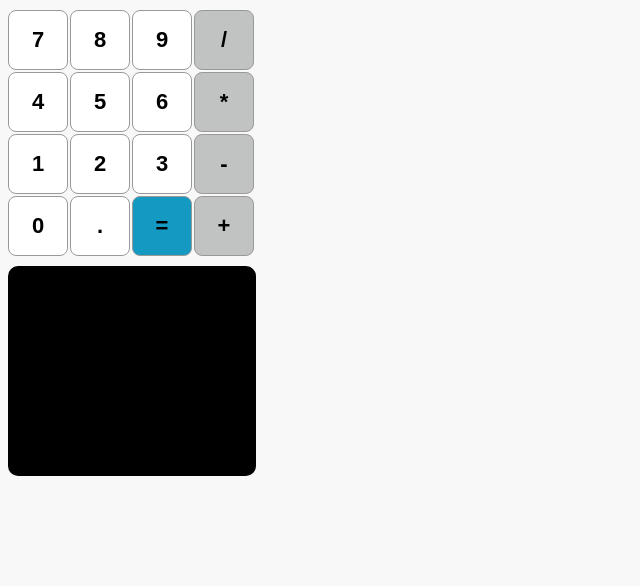
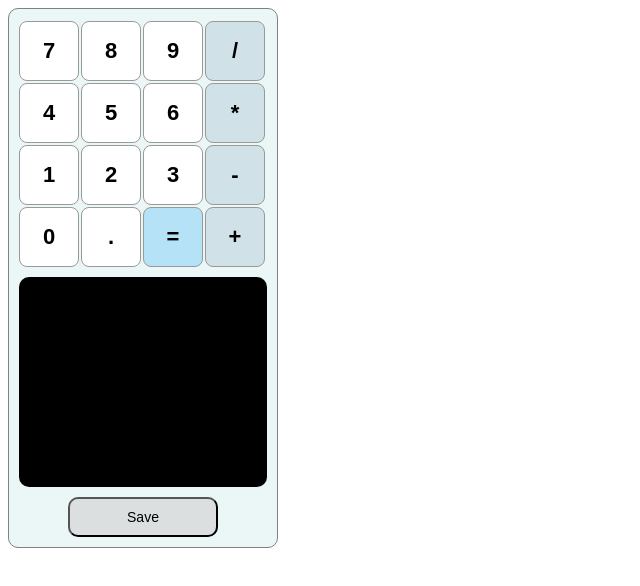
Before and after one commit to adisanf/Calculator-Front-React, a React app: page / in a window 1280 px wide. Shown: the top 586 px of the page, without its empty margins (0-640 px from the left). Built offline with nearby package versions, Linux system fonts and the light colour scheme.

Commit message:
Refactored project in several files. Created service with basic Promise returning fake data.

```diff
--- a/index.html
+++ b/index.html
@@ -1,7 +1,7 @@
 <!DOCTYPE html>
 <html>
   <head>
-    <title>My React Configuration Setup</title>
+    <title>Calculator</title>
   </head>
   <body>
     <div id="root"></div>
--- a/src/style/index.css
+++ b/src/component/App.css
@@ -15,11 +15,11 @@
 }
 
 .special.key {
-  background: rgb(193, 194, 194);
+  background: #d1e1e8;
 }
 
 .equals.key {
-  background: rgb(19, 153, 194);
+  background: #b5e2f7;
 }
 
 .key:focus {
@@ -48,11 +48,27 @@
 }
 
 .outputLine {
-  color: #fff;
+  color: white;
   min-height: 20px;
   word-break: break-all;
 }
 
 .calculator {
   width: 248px;
+  border: 1px solid grey;
+  border-radius: 10px;
+  padding: 10px;
+  background: #ebf7f7;
 }
+
+.save {
+  margin-right: auto;
+  margin-left: auto;
+  margin-top: 10px;
+  display: block;
+  border-radius: 10px;
+  width: 150px;
+  height: 40px;
+  background: #dcdfe0;
+  font-size: 14px;
+}
--- /dev/null
+++ b/src/component/App.js
@@ -0,0 +1,14 @@
+import React from 'react';
+import { Calculator } from './Calculator.js';
+
+class App extends React.Component {
+  render() {
+    return (
+      <div>
+        <Calculator />
+      </div>
+    );
+  }
+}
+
+export { App };
--- /dev/null
+++ b/src/component/Calculator.js
@@ -0,0 +1,130 @@
+import React from 'react';
+import './App.css';
+import { CalculatorService } from 'service/CalculatorService';
+
+class Calculator extends React.Component {
+  constructor(props) {
+    super(props);
+    this.state = {
+      lines: [''],
+    };
+  }
+
+  handleClick(value) {
+    const lines = this.state.lines.slice();
+
+    if (value === '=') {
+      if (lines[0] === '') {
+        return;
+      }
+      if (this.checkCurrentExpressionIsEvaluable(lines[0])) {
+        lines[0] = `${lines[0]} = ${eval(lines[0])}`;
+      } else {
+        lines[0] = `${lines[0]} = ERROR`;
+      }
+      lines.unshift('');
+    } else {
+      lines[0] += value;
+    }
+    this.setState({ lines: lines.slice(0, 10) });
+  }
+
+  checkCurrentExpressionIsEvaluable(expression) {
+    try {
+      eval(expression);
+      return true;
+    } catch (error) {
+      return false;
+    }
+  }
+
+  save() {
+    CalculatorService.saveCurrentOperations();
+  }
+
+  render() {
+    return (
+      <div className="calculator">
+        <div className="calculator-input">
+          <CalculatorInput
+            onClick={classNames => this.handleClick(classNames)}
+          />
+        </div>
+        <div className="calculator-screen">
+          <CalculatorScreen lines={this.state.lines} />
+        </div>
+        <button className="save" onClick={this.save}>
+          Save
+        </button>
+      </div>
+    );
+  }
+}
+
+function Key(props) {
+  return (
+    <button className={props.classNames.join(' ')} onClick={props.onClick}>
+      {props.value}
+    </button>
+  );
+}
+
+class CalculatorInput extends React.Component {
+  renderKey(value, ...classNames) {
+    classNames = classNames.concat(['key']);
+    return (
+      <Key
+        value={value}
+        classNames={classNames}
+        onClick={() => this.props.onClick(value)}
+      ></Key>
+    );
+  }
+
+  render() {
+    return (
+      <div>
+        <div className="input-row">
+          {this.renderKey('7')}
+          {this.renderKey('8')}
+          {this.renderKey('9')}
+          {this.renderKey('/', 'special')}
+        </div>
+        <div className="input-row">
+          {this.renderKey('4')}
+          {this.renderKey('5')}
+          {this.renderKey('6')}
+          {this.renderKey('*', 'special')}
+        </div>
+        <div className="input-row">
+          {this.renderKey('1')}
+          {this.renderKey('2')}
+          {this.renderKey('3')}
+          {this.renderKey('-', 'special')}
+        </div>
+        <div className="input-row">
+          {this.renderKey('0')}
+          {this.renderKey('.')}
+          {this.renderKey('=', 'equals')}
+          {this.renderKey('+', 'special')}
+        </div>
+      </div>
+    );
+  }
+}
+
+function OutputLine(props) {
+  return <div className="outputLine">{props.value}</div>;
+}
+
+function CalculatorScreen(props) {
+  return (
+    <div>
+      {props.lines.map((line, i) => (
+        <OutputLine key={i} value={line} />
+      ))}
+    </div>
+  );
+}
+
+export { Calculator };
--- a/src/index.js
+++ b/src/index.js
@@ -1,126 +1,5 @@
 import React from 'react';
 import ReactDOM from 'react-dom';
-import './style/index.css';
-import './style/main.less';
+import { App } from './component/App.js';
 
-function Key(props) {
-  return (
-    <button className={props.classNames.join(' ')} onClick={props.onClick}>
-      {props.value}
-    </button>
-  );
-}
-
-class CalculatorInput extends React.Component {
-  renderKey(value, ...classNames) {
-    classNames = classNames.concat(['key']);
-    return (
-      <Key
-        value={value}
-        classNames={classNames}
-        onClick={() => this.props.onClick(value)}
-      ></Key>
-    );
-  }
-
-  render() {
-    return (
-      <div>
-        <div className="input-row">
-          {this.renderKey('7')}
-          {this.renderKey('8')}
-          {this.renderKey('9')}
-          {this.renderKey('/', 'special')}
-        </div>
-        <div className="input-row">
-          {this.renderKey('4')}
-          {this.renderKey('5')}
-          {this.renderKey('6')}
-          {this.renderKey('*', 'special')}
-        </div>
-        <div className="input-row">
-          {this.renderKey('1')}
-          {this.renderKey('2')}
-          {this.renderKey('3')}
-          {this.renderKey('-', 'special')}
-        </div>
-        <div className="input-row">
-          {this.renderKey('0')}
-          {this.renderKey('.')}
-          {this.renderKey('=', 'equals')}
-          {this.renderKey('+', 'special')}
-        </div>
-      </div>
-    );
-  }
-}
-
-function OutputLine(props) {
-  return <div className="outputLine">{props.value}</div>;
-}
-
-function CalculatorScreen(props) {
-  return (
-    <div>
-      {props.lines.map((line, i) => (
-        <OutputLine key={i} value={line} />
-      ))}
-    </div>
-  );
-}
-
-class Calculator extends React.Component {
-  constructor(props) {
-    super(props);
-    this.state = {
-      lines: [''],
-    };
-  }
-
-  handleClick(value) {
-    const lines = this.state.lines.slice();
-
-    if (value === '=') {
-      if (lines[0] === '') {
-        return;
-      }
-      if (this.checkCurrentExpressionIsEvaluable(lines[0])) {
-        lines[0] = `${lines[0]} = ${eval(lines[0])}`;
-      } else {
-        lines[0] = `${lines[0]} = ERROR`;
-      }
-      lines.unshift('');
-    } else {
-      lines[0] += value;
-    }
-    this.setState({ lines: lines.slice(0, 10) });
-  }
-
-  checkCurrentExpressionIsEvaluable(expression) {
-    try {
-      eval(expression);
-      return true;
-    } catch (error) {
-      return false;
-    }
-  }
-
-  render() {
-    return (
-      <div className="calculator">
-        <div className="calculator-input">
-          <CalculatorInput
-            onClick={classNames => this.handleClick(classNames)}
-          />
-        </div>
-        <div className="calculator-screen">
-          <CalculatorScreen lines={this.state.lines} />
-        </div>
-      </div>
-    );
-  }
-}
-
-// ========================================
-
-ReactDOM.render(<Calculator />, document.getElementById('root'));
+ReactDOM.render(<App />, document.getElementById('root'));
--- /dev/null
+++ b/src/service/CalculatorService.js
@@ -0,0 +1,20 @@
+class CalculatorService {
+  static saveCurrentOperations() {
+    return new Promise((resolve, reject) => {
+      setTimeout(() => {
+        console.log('Current data have been saved !');
+      }, 500);
+    });
+  }
+
+  static getHistory() {
+    return new Promise((resolve, reject) => {
+      setTimeout(() => {
+        var fakeData = ['1+1*4 = 5', '2*8/2 = 8'];
+        resolve(fakeData);
+      }, 500);
+    });
+  }
+}
+
+export { CalculatorService };
--- a/src/style/header.less
+++ /dev/null
@@ -1,3 +0,0 @@
-.header {
-  background-color: #3d3d;
-}
--- a/src/style/main.less
+++ /dev/null
@@ -1,5 +0,0 @@
-@import 'header.less';
-@color: #f8f8f8;
-body {
-  background-color: @color;
-}
--- a/webpack.config.js
+++ b/webpack.config.js
@@ -28,6 +28,13 @@ module.exports = {
   plugins: [
     new HtmlWebpackPlugin({
       template: path.resolve('./index.html'),
+      extensions: ['.js', '.jsx', '.json'],
+      alias: {
+        service: path.resolve(__dirname, './src/service'),
+      },
     }),
   ],
+  resolve: {
+    modules: [path.resolve(__dirname, './src'), , 'node_modules'],
+  },
 };
```
Also changed, not shown: 1 other file (tests, documents, lock files or other folders).
